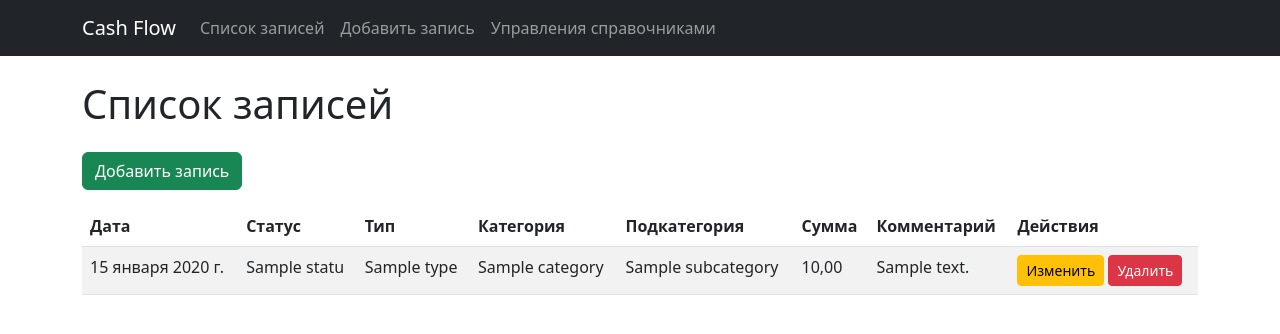
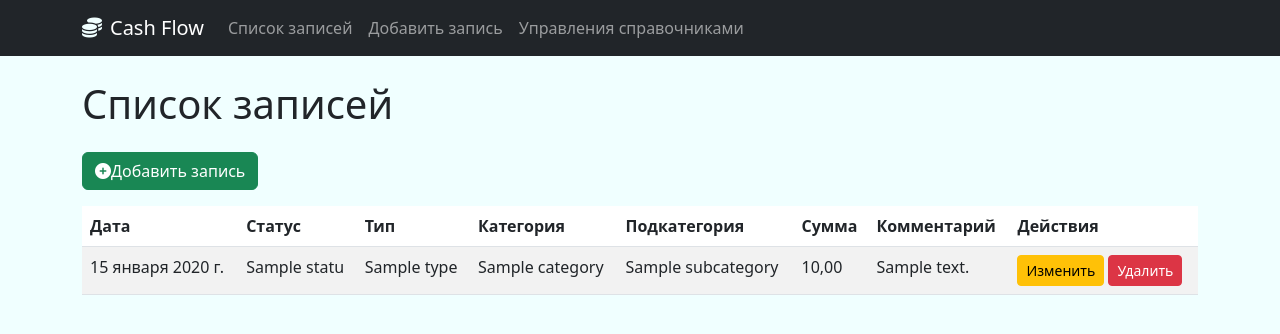
Before and after one commit to dmbrson/cashFlow, a Django app: page / in a window 1280 px wide. Shown: the top 334 px of the page. Run offline with Django 5.2, Linux system fonts and the light colour scheme; tables that the repository leaves empty hold one stand-in row (values such as "Sample post").

Commit message:
connect css. connect font-awesome

```diff
--- a/cash_flow_django/cash_flow_django/settings.py
+++ b/cash_flow_django/cash_flow_django/settings.py
@@ -102,4 +102,9 @@ USE_TZ = True
 
 STATIC_URL = 'static/'
 
+STATICFILES_DIRS = [
+    BASE_DIR / "static",
+]
+
+
 DEFAULT_AUTO_FIELD = 'django.db.models.BigAutoField'
--- a/cash_flow_django/cash_flow_django/urls.py
+++ b/cash_flow_django/cash_flow_django/urls.py
@@ -1,8 +1,9 @@
 from django.contrib import admin
 from django.urls import path, include
+from django.conf import settings
+from django.conf.urls.static import static
 
 urlpatterns = [
     path('admin/', admin.site.urls),
     path('', include('main.urls')),
-
-]
+] + static(settings.STATIC_URL, document_root=settings.MEDIA_ROOT)
--- /dev/null
+++ b/cash_flow_django/main/static/main/css/main.css
@@ -0,0 +1,18 @@
+body{
+    background: azure;
+}
+.navbar-brand i {
+    margin-right: 8px;
+    color: azure;
+}
+.nav-item:hover .nav-link {
+    color: azure;
+    text-decoration: none;
+    transform: scale(1.05);
+    transition: .3s;
+}
+
+form {
+    width: 500px;
+    margin-top: 30px;
+}
--- a/cash_flow_django/main/templates/main/base.html
+++ b/cash_flow_django/main/templates/main/base.html
@@ -1,3 +1,4 @@
+{% load static %}
 <!DOCTYPE html>
 <html lang="en">
 <head>
@@ -5,12 +6,14 @@
     <meta name="viewport" content="width=device-width, initial-scale=1.0">
     <title>{% block title %}{% endblock %}</title>
     <link href="https://cdn.jsdelivr.net/npm/bootstrap@5.3.0/dist/css/bootstrap.min.css" rel="stylesheet">
+    <link href="https://cdnjs.cloudflare.com/ajax/libs/font-awesome/6.0.0-beta3/css/all.min.css" rel="stylesheet">
+    <link rel="stylesheet" href="{% static 'main/css/main.css' %}">
     <script src="https://cdn.jsdelivr.net/npm/bootstrap@5.3.0/dist/js/bootstrap.bundle.min.js"></script>
 </head>
 <body>
     <nav class="navbar navbar-expand-lg navbar-dark bg-dark mb-4">
         <div class="container">
-            <a class="navbar-brand" href="#">Cash Flow</a>
+            <a class="navbar-brand" href="/"><i class="fa-solid fa-coins"></i>Cash Flow</a>
             <div class="collapse navbar-collapse" id="navbarNav">
                 <ul class="navbar-nav">
                     <li class="nav-item">
```
